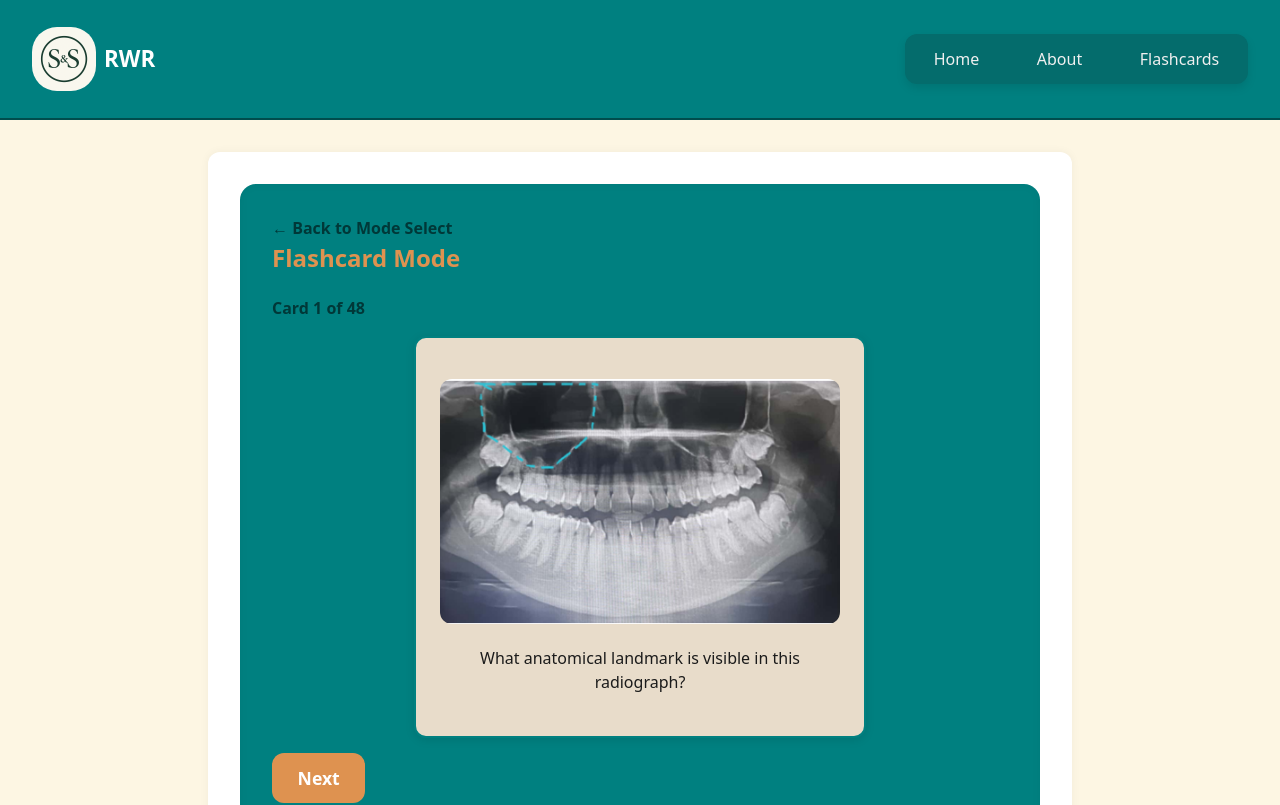
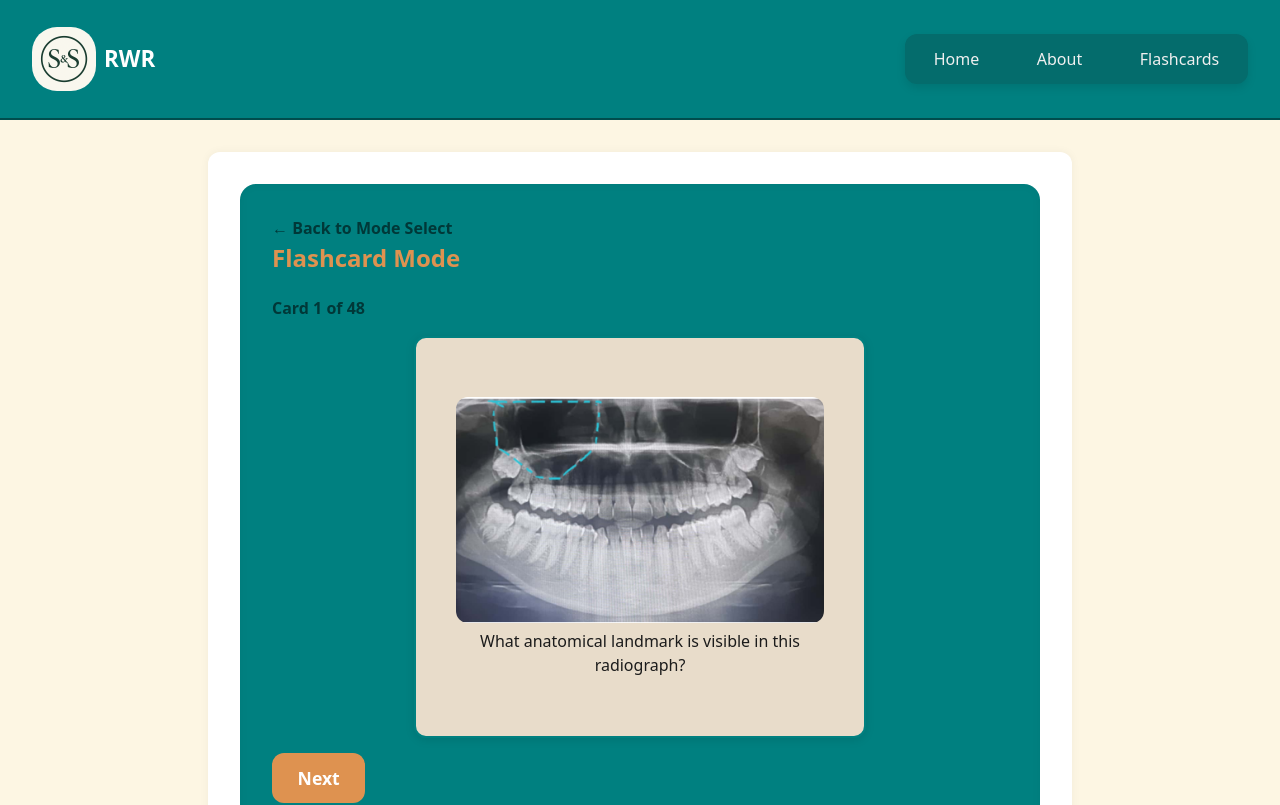
Before and after one commit to bcstidd/rad-with-rick, a React (Vite) app in the folder client/: page /flashcards/study in a window 1280 px wide. Shown: the top 805 px of the page. Built offline with nearby package versions, Linux system fonts and the light colour scheme.

Commit message:
working animation for flashcard flip

```diff
--- a/client/src/App.jsx
+++ b/client/src/App.jsx
@@ -8,6 +8,7 @@ import Flashcards from './pages/Flashcards'
 import Header from './components/Header'
 import Footer from './components/Footer'
 import './App.css'
+
 
 export default function App() {
   const [isDarkMode, setIsDarkMode] = useState(() => {
@@ -36,6 +37,7 @@ export default function App() {
             <Route path="/flashcards" element={<FlashcardModeSelect />} />
             <Route path="/flashcards/quiz" element={<Flashcards />} />
             <Route path="/flashcards/study" element={<FlashcardFlip />} />
+            {/* <Route path="/info" element={<Info />} /> */}
           </Routes>
           </div>
           </div>
--- a/client/src/pages/FlashcardFlip.jsx
+++ b/client/src/pages/FlashcardFlip.jsx
@@ -19,15 +19,26 @@ export default function FlashcardFlip() {
       <h2>Flashcard Mode</h2>
       <p className="progress">Card {index + 1} of {flashcards.length}</p>
       <div
-         className={`quiz-card flashcard ${flipped ? 'flipped' : ''}`}
-        onClick={() => setFlipped(!flipped)}>
-      {card.image && (
-      <div className="flashcard-image-wrapper">
-      <img src={card.image} alt="Flashcard visual" className="flashcard-image" />
-    </div>
-  )}
-
-        {flipped ? flashcards[index].answer : flashcards[index].question}
+        className={`quiz-card flashcard ${flipped ? 'flipped' : ''}`}
+        onClick={() => setFlipped(!flipped)}
+      >
+        <div className="card-inner">
+          <div className="card-face card-front">
+            {card.image && (
+              <div className="flashcard-image-wrapper">
+                <img
+                  src={card.image}
+                  alt="Flashcard visual"
+                  className="flashcard-image"
+                />
+              </div>
+            )}
+            {flashcards[index].question}
+          </div>
+          <div className="card-face card-back">
+            {flashcards[index].answer}
+          </div>
+        </div>
       </div>
       <button onClick={handleNext} className="next-btn">Next</button>
     </div>
--- a/client/src/pages/Flashcards.css
+++ b/client/src/pages/Flashcards.css
@@ -142,6 +142,26 @@ body.dark .score {
     background: #008080; /* Emerald or jewel tone */
     color: #fff;
   }
+  /* Flashcard flip animation */
+.quiz-card.flashcard {
+  perspective: 1000px;
+}
+.quiz-card.flashcard .card-inner {
+  transition: transform 0.6s;
+  transform-style: preserve-3d;
+}
+.quiz-card.flashcard.flipped .card-inner {
+  transform: rotateY(180deg);
+}
+.card-face {
+  backface-visibility: hidden;
+  position: absolute;
+  width: 100%;
+}
+.card-back {
+  transform: rotateY(180deg);
+}
+
 }
 .options li:hover {
   background-color: #e0e0e0;
@@ -230,3 +250,37 @@ img.ytho {
     box-shadow: 0 2px 10px rgba(0, 0, 0, 0.1);
   }
 }
+/* Flip animation for flashcards */
+.quiz-card.flashcard {
+  perspective: 1000px;
+  position: relative;
+}
+
+.quiz-card.flashcard .card-inner {
+  position: relative;
+  width: 100%;
+  height: 100%;
+  transition: transform 0.6s;
+  transform-style: preserve-3d;
+}
+
+.quiz-card.flashcard.flipped .card-inner {
+  transform: rotateY(180deg);
+}
+
+.quiz-card.flashcard .card-face {
+  position: absolute;
+  width: 100%;
+  height: 100%;
+  backface-visibility: hidden;
+  display: flex;
+  flex-direction: column;
+  justify-content: center;
+  align-items: center;
+  padding: 1rem;
+  box-sizing: border-box;
+}
+
+.quiz-card.flashcard .card-back {
+  transform: rotateY(180deg);
+}
--- /dev/null
+++ b/client/src/pages/Info.jsx
@@ -0,0 +1,5 @@
+// export default function info() {
+//     return (
+//         <div>Info to refer to</div>
+//     )
+// }
```
